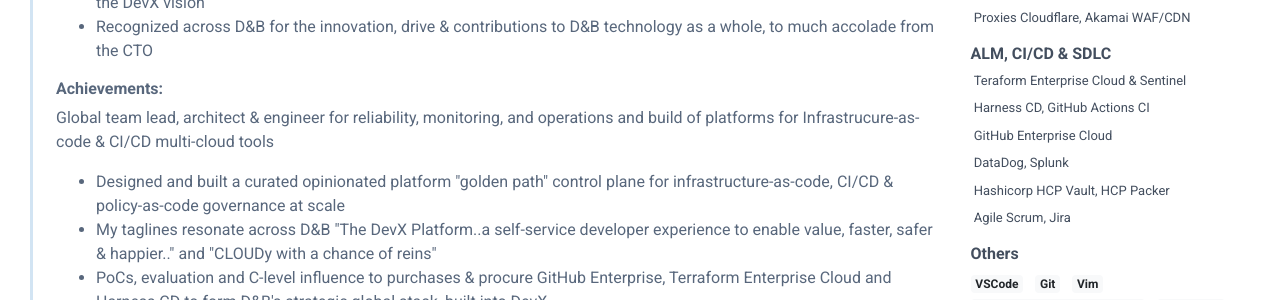
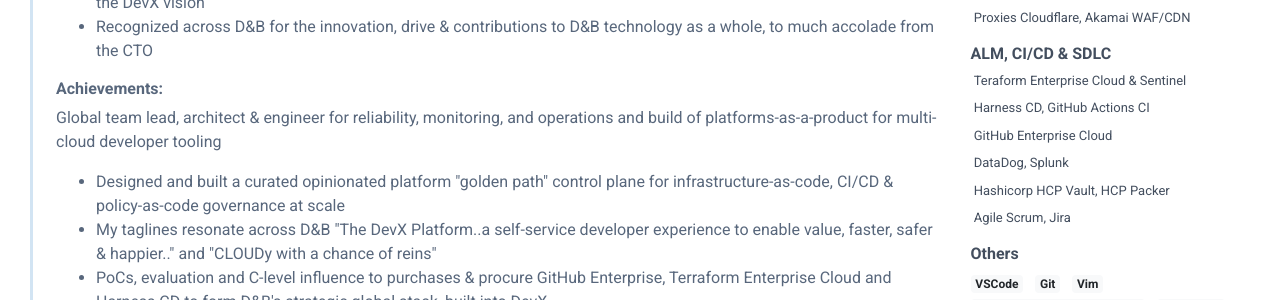
Before and after one commit to Hamy200/resume, a Jekyll site: the page built from index.markdown, in a window 1280 px wide and 900 px high, scrolled down 399 px. Shown: the part 152-452 px from the top of the window. Built offline with Jekyll 4.4.1, drawn with Linux system fonts in a browser that asks for light colours; nearby versions of some CDN libraries.

Commit message:
Update data.yml

```diff
--- a/_data/data.yml
+++ b/_data/data.yml
@@ -47,7 +47,7 @@ experiences:
         - Recognized across D&B for the innovation, drive & contributions to D&B technology as a whole, to much accolade from the CTO
     achievements:
       desc: |
-        Global team lead, architect & engineer for reliability, monitoring, and operations and build of platforms for Infrastrucure-as-code & CI/CD multi-cloud tools
+        Global team lead, architect & engineer for reliability, monitoring, and operations and build of platforms-as-a-product for multi-cloud developer tooling
       highlights:
         - Designed and built a curated opinionated platform "golden path" control plane for infrastructure-as-code, CI/CD & policy-as-code governance at scale
         - My taglines resonate across D&B "The DevX Platform..a self-service developer experience to enable value, faster, safer & happier.." and "CLOUDy with a chance of reins"
```
